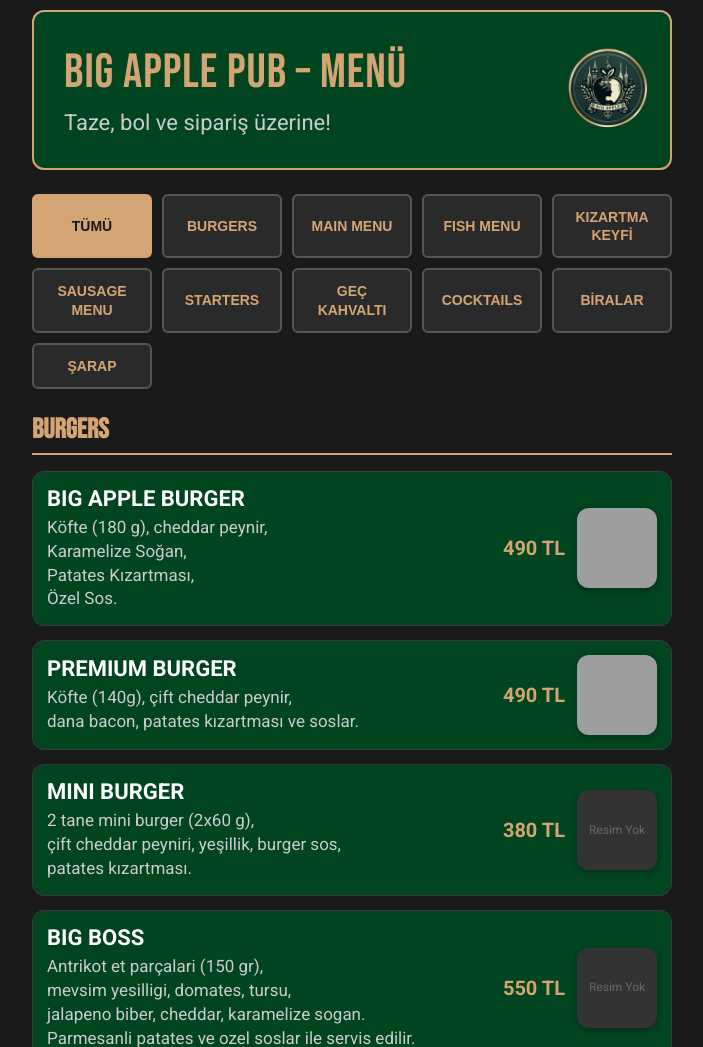
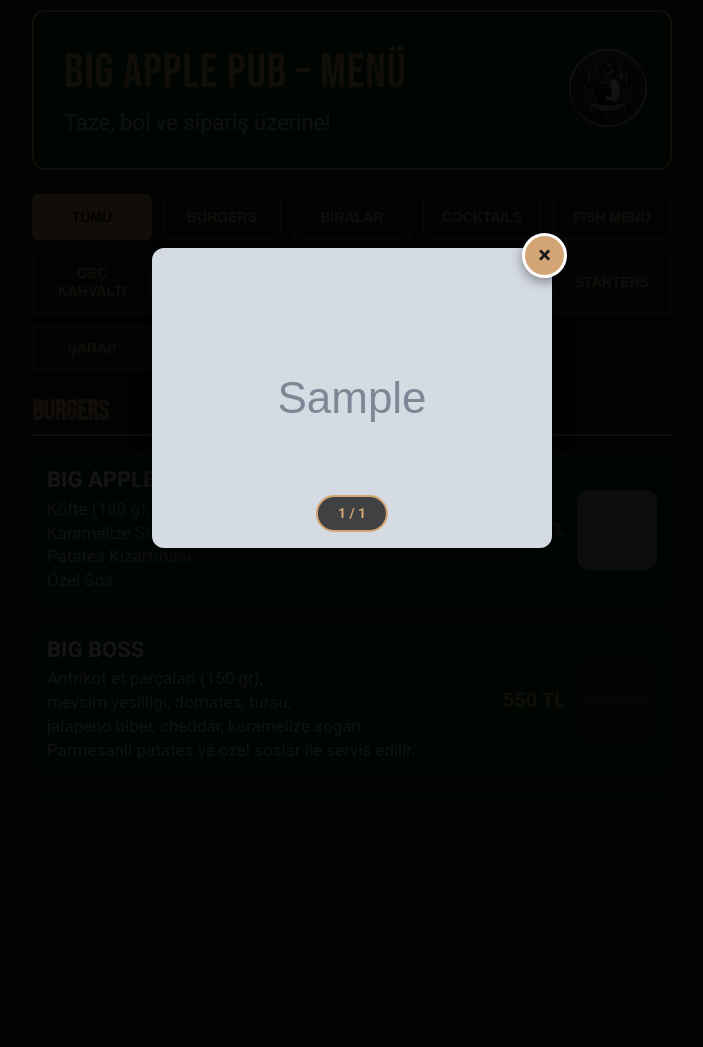
Before and after one commit to janabdiyev/bigapple, a Django app: page / in a window 1280 px wide. Shown: the top 1047 px of the page, without its empty margins (288-991 px from the left). After the commit the page ends 759 px from the top, so only its background shows below. Run offline with Django 4.2, Linux system fonts and the light colour scheme; data comes from the database, SQL or seed files in the repository; tables that the repository leaves empty hold one stand-in row (values such as "Sample post"); grey boxes marked "Sample" are stand-in pictures; parts of the project's set-up code (start-up, migrations or seed data) failed here and were passed over; grey boxes are pictures that could not be loaded.

Commit message:
promo images

```diff
--- a/menu/models.py
+++ b/menu/models.py
@@ -1,48 +1,113 @@
 # menu/models.py
 from django.db import models
-from imagekit.models import ImageSpecField
-from imagekit.processors import ResizeToFill
 
 
 class Category(models.Model):
-    name = models.CharField(max_length=100, unique=True)
+    """Existing Category model - don't modify"""
+    name = models.CharField(max_length=100)
+    order = models.IntegerField(default=0)
+
+    class Meta:
+        ordering = ['order', 'name']
+        verbose_name_plural = "Categories"
 
     def __str__(self):
         return self.name
 
 
-class Size(models.Model):
-    menu_item = models.ForeignKey(
-        'MenuItem', on_delete=models.CASCADE, related_name='sizes')
-    qty = models.CharField(max_length=20, blank=True,
-                           help_text="For Example: 4 cl, 33 cl, 1 lt")
-    price = models.DecimalField(max_digits=8, decimal_places=2)
+class MenuItem(models.Model):
+    """Existing MenuItem model - don't modify"""
+    category = models.ForeignKey(Category, on_delete=models.CASCADE)
+    name = models.CharField(max_length=200)
+    description = models.TextField(blank=True)
+    price = models.DecimalField(
+        max_digits=10, decimal_places=2, null=True, blank=True)
+    image = models.ImageField(upload_to='menu_items/', blank=True, null=True)
+    order = models.IntegerField(default=0)
 
     class Meta:
-        ordering = ['price']
+        ordering = ['order', 'name']
 
     def __str__(self):
-        return f"{self.qty} – {self.price} TL"
+        return self.name
 
 
-class MenuItem(models.Model):
-    name = models.CharField(max_length=200)
-    category = models.ForeignKey(Category, on_delete=models.CASCADE)
-    description = models.TextField(blank=True)
+class ItemSize(models.Model):
+    """Existing ItemSize model - don't modify"""
+    item = models.ForeignKey(
+        MenuItem, on_delete=models.CASCADE, related_name='sizes')
+    qty = models.CharField(max_length=50)
+    price = models.DecimalField(max_digits=10, decimal_places=2)
+    order = models.IntegerField(default=0)
 
-    # ADD THIS LINE
-    price = models.DecimalField(
-        max_digits=8, decimal_places=2, blank=True, null=True)
+    class Meta:
+        ordering = ['order']
 
-    image = models.ImageField(upload_to='menu_images/', blank=True, null=True)
+    def __str__(self):
+        return f"{self.item.name} - {self.qty}"
 
-    # REMOVE DUPLICATE image_thumbnail and __str__
-    image_thumbnail = ImageSpecField(
-        source='image',
-        processors=[ResizeToFill(200, 200)],
-        format='JPEG',
-        options={'quality': 80}
+
+# ============= NEW PROMO FEATURE MODELS =============
+
+class PromoSettings(models.Model):
+    """Global settings for promo popup"""
+    enabled = models.BooleanField(
+        default=True,
+        verbose_name="Promosyonları Aktif Et",
+        help_text="Açılış promosyon resmlerini göster/gizle"
     )
 
+    class Meta:
+        verbose_name = "Promosyon Ayarları"
+        verbose_name_plural = "Promosyon Ayarları"
+
     def __str__(self):
-        return f"{self.name} ({self.category.name})"
+        return f"Promosyon Ayarları ({'Aktif' if self.enabled else 'Pasif'})"
+
+    def save(self, *args, **kwargs):
+        # Ensure only one instance exists
+        if not self.pk and PromoSettings.objects.exists():
+            raise ValueError(
+                "PromoSettings instance already exists. Edit the existing one.")
+        return super().save(*args, **kwargs)
+
+
+class PromoImage(models.Model):
+    """Promotional images shown on page load"""
+    title = models.CharField(
+        max_length=200,
+        verbose_name="Başlık",
+        help_text="Promosyon resmi için başlık"
+    )
+    image = models.ImageField(
+        upload_to='promo_images/',
+        verbose_name="Resim",
+        help_text="Promosyon resmi (önerilen: 800x1000px veya benzer oran)"
+    )
+    order = models.IntegerField(
+        default=0,
+        verbose_name="Sıra",
+        help_text="Gösterim sırası (küçükten büyüğe)"
+    )
+    active = models.BooleanField(
+        default=True,
+        verbose_name="Aktif",
+        help_text="Bu resmi göster/gizle"
+    )
+    link_to_category = models.ForeignKey(
+        Category,
+        on_delete=models.SET_NULL,
+        null=True,
+        blank=True,
+        verbose_name="Bağlantılı Kategori",
+        help_text="Bu promosyon için menüde kategori seçin (opsiyonel)"
+    )
+    created_at = models.DateTimeField(auto_now_add=True)
+
+    class Meta:
+        ordering = ['order', 'created_at']
+        verbose_name = "Promosyon Resmi"
+        verbose_name_plural = "Promosyon Resimleri"
+
+    def __str__(self):
+        return f"{self.title} ({'Aktif' if self.active else 'Pasif'})"
--- a/menu/templates/menu/menu.html
+++ b/menu/templates/menu/menu.html
@@ -32,6 +32,120 @@
             margin: 0 auto;
         }
 
+        /* ============= PROMO POPUP STYLES ============= */
+        .promo-overlay {
+            position: fixed;
+            top: 0;
+            left: 0;
+            width: 100%;
+            height: 100%;
+            background: rgba(0, 0, 0, 0.92);
+            z-index: 9999;
+            display: flex;
+            align-items: center;
+            justify-content: center;
+            animation: fadeIn 0.3s ease;
+        }
+
+        @keyframes fadeIn {
+            from {
+                opacity: 0;
+            }
+
+            to {
+                opacity: 1;
+            }
+        }
+
+        .promo-modal {
+            position: relative;
+            max-width: 90%;
+            max-height: 90vh;
+            animation: slideUp 0.4s ease;
+        }
+
+        @keyframes slideUp {
+            from {
+                transform: translateY(30px);
+                opacity: 0;
+            }
+
+            to {
+                transform: translateY(0);
+                opacity: 1;
+            }
+        }
+
+        .promo-image {
+            max-width: 100%;
+            max-height: 90vh;
+            object-fit: contain;
+            border-radius: 12px;
+            box-shadow: 0 10px 40px rgba(0, 0, 0, 0.6);
+        }
+
+        .promo-close {
+            position: absolute;
+            top: -15px;
+            right: -15px;
+            width: 45px;
+            height: 45px;
+            background: #d4a574;
+            border: 3px solid #fff;
+            border-radius: 50%;
+            cursor: pointer;
+            display: flex;
+            align-items: center;
+            justify-content: center;
+            font-size: 24px;
+            font-weight: bold;
+            color: #1a1a1a;
+            transition: all 0.2s ease;
+            z-index: 10000;
+            box-shadow: 0 4px 12px rgba(0, 0, 0, 0.4);
+        }
+
+        .promo-close:hover {
+            background: #fff;
+            color: #d4a574;
+            transform: rotate(90deg) scale(1.1);
+        }
+
+        .promo-counter {
+            position: absolute;
+            bottom: 20px;
+            left: 50%;
+            transform: translateX(-50%);
+            background: rgba(0, 0, 0, 0.7);
+            color: #d4a574;
+            padding: 8px 20px;
+            border-radius: 20px;
+            font-size: 14px;
+            font-weight: 600;
+            border: 2px solid #d4a574;
+        }
+
+        @media (max-width: 768px) {
+            .promo-modal {
+                max-width: 95%;
+            }
+
+            .promo-close {
+                width: 40px;
+                height: 40px;
+                top: -12px;
+                right: -12px;
+                font-size: 20px;
+            }
+
+            .promo-counter {
+                font-size: 12px;
+                padding: 6px 16px;
+                bottom: 15px;
+            }
+        }
+
+        /* ============= EXISTING STYLES ============= */
         /* HERO */
         .ba-hero {
             position: relative;
@@ -47,7 +161,6 @@
             display: inline-block;
             text-align: left;
             margin-left: 10px;
-            /* Add this to move text right */
         }
 
         .ba-title {
@@ -352,9 +465,7 @@
                 align-items: flex-start;
                 position: relative;
                 padding-right: 90px;
-                /* Make room for the image */
                 min-height: 84px;
-                /* Ensure space for image */
             }
 
             .ba-item-info {
@@ -384,6 +495,18 @@
 </head>
 
 <body>
+    <!-- ============= PROMO POPUP ============= -->
+    {% if promo_enabled and promo_images %}
+    <div class="promo-overlay" id="promoOverlay">
+        <div class="promo-modal">
+            <div class="promo-close" onclick="closePromo()" title="Kapat">×</div>
+            <img class="promo-image" id="promoImage" src="" alt="Promosyon">
+            <div class="promo-counter" id="promoCounter"></div>
+        </div>
+    </div>
+    {% endif %}
+
+    <!-- ============= MAIN MENU ============= -->
     <div class="ba-wrap" id="menu">
 
         <!-- HERO -->
@@ -475,6 +598,70 @@
     </div>
 
     <script src="https://cdnjs.cloudflare.com/ajax/libs/lightbox2/2.11.4/js/lightbox.min.js"></script>
+
+    <!-- ============= PROMO CAROUSEL SCRIPT ============= -->
+    {% if promo_enabled and promo_images %}
+    <script>
+        // Promo images from Django
+        const promoImages = [
+            {% for img in promo_images %}
+        {
+            url: "{{ img.image.url }}",
+                title: "{{ img.title|escapejs }}"
+        } {% if not forloop.last %}, {% endif %}
+        {% endfor %}
+        ];
+
+        let currentPromoIndex = 0;
+
+        function showPromo(index) {
+            if (index >= 0 && index < promoImages.length) {
+                document.getElementById('promoImage').src = promoImages[index].url;
+                document.getElementById('promoCounter').textContent = `${index + 1} / ${promoImages.length}`;
+            }
+        }
+
+        function closePromo() {
+            currentPromoIndex++;
+
+            if (currentPromoIndex < promoImages.length) {
+                // Show next image
+                showPromo(currentPromoIndex);
+            } else {
+                // All images shown, hide overlay
+                const overlay = document.getElementById('promoOverlay');
+                overlay.style.animation = 'fadeOut 0.3s ease';
+                setTimeout(() => {
+                    overlay.style.display = 'none';
+                }, 300);
+            }
+        }
+
+        // Add fadeOut animation
+        const style = document.createElement('style');
+        style.textContent = `
+            @keyframes fadeOut {
+                from { opacity: 1; }
+                to { opacity: 0; }
+            }
+        `;
+        document.head.appendChild(style);
+
+        // Initialize first promo image on page load
+        if (promoImages.length > 0) {
+            showPromo(0);
+        }
+
+        // Allow ESC key to close promo
+        document.addEventListener('keydown', function (e) {
+            if (e.key === 'Escape' && document.getElementById('promoOverlay').style.display !== 'none') {
+                closePromo();
+            }
+        });
+    </script>
+    {% endif %}
+
+    <!-- ============= MENU FILTERING SCRIPT ============= -->
     <script>
         // Get all category IDs from the page
         const allCategoryIds = Array.from(document.querySelectorAll('[data-category]')).map(el => el.getAttribute('data-category'));
@@ -501,6 +688,7 @@
             button.classList.add('active');
         }
 
+        // Lightbox ESC key handler
         document.addEventListener('keydown', e => {
             if (e.key === 'Escape' && typeof lightbox !== 'undefined') lightbox.close();
         });
--- a/menu/views.py
+++ b/menu/views.py
@@ -1,8 +1,29 @@
 # menu/views.py
 from django.shortcuts import render
-from .models import Category
+from .models import Category, PromoImage, PromoSettings
 
 
 def menu_view(request):
+    """Display menu with optional promo popup"""
     categories = Category.objects.prefetch_related('menuitem_set__sizes').all()
-    return render(request, 'menu/menu.html', {'categories': categories})
+
+    # Get promo settings
+    try:
+        promo_settings = PromoSettings.objects.first()
+        promo_enabled = promo_settings.enabled if promo_settings else False
+    except:
+        promo_enabled = False
+
+    # Get active promo images if enabled
+    promo_images = []
+    if promo_enabled:
+        promo_images = PromoImage.objects.filter(
+            active=True).order_by('order', 'created_at')
+
+    context = {
+        'categories': categories,
+        'promo_enabled': promo_enabled,
+        'promo_images': promo_images,
+    }
+
+    return render(request, 'menu/menu.html', context)
```
Also changed, not shown: menu/admin.py (+54 -13 lines), menu/migrations/0002_promo_feature.py (added), 5 other files.
